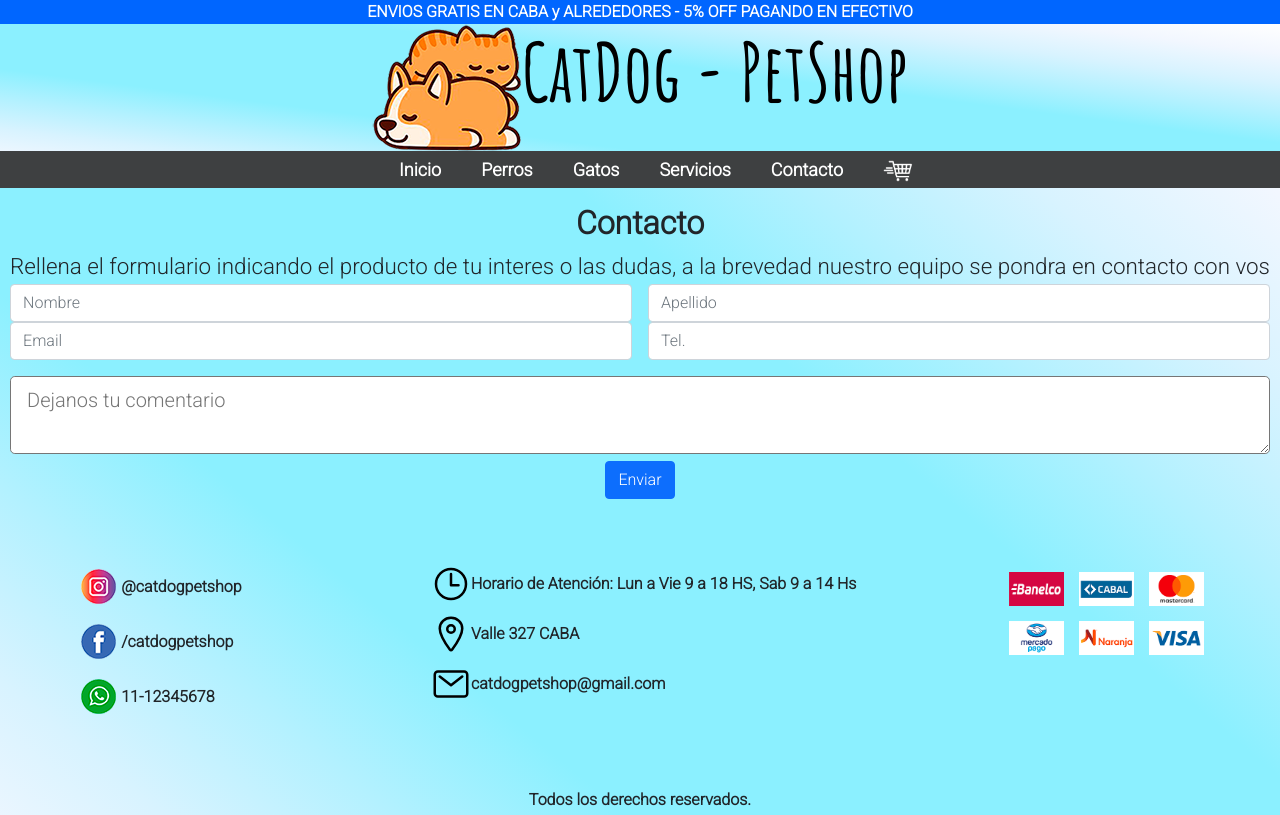
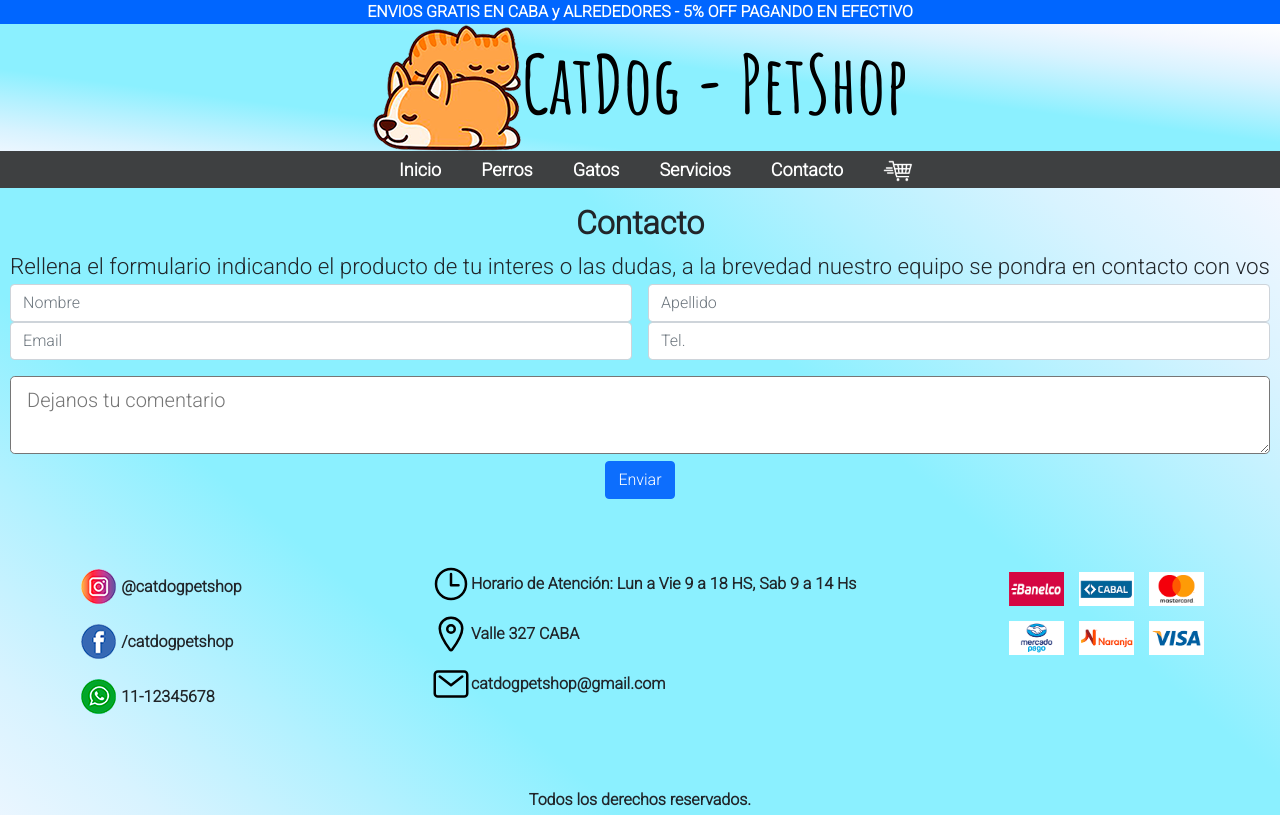
Before and after one commit to lucasnicolasi/proyectohtml, a website: page paginas/contacto.html in a window 1280 px wide. Shown: the top 815 px of the page. Drawn offline with nearby package versions, Linux system fonts and the light colour scheme; grey boxes are pictures that could not be loaded.

Commit message:
4ta entrega

```diff
--- a/paginas/contacto.html
+++ b/paginas/contacto.html
@@ -68,7 +68,9 @@
                         <img src="../multimedia/imagenes/imagenesInicio/catdoglogo.png" class="catdogLogo" alt="logo">
                     </a>
                 </div>
-                <h1 class="tituloPrincipal">CatDog - PetShop</h1>
+                <div class="h1Container">
+                    <h1 class="tituloPrincipal">CatDog - PetShop</h1>
+                </div>
             </div>
             <ul class="links">
                 <li class="listado">
```
Also changed, not shown: paginas/carrito.html (+3 -1 lines), paginas/gatos.html (+3 -1 lines), paginas/perros.html (+3 -1 lines), paginas/servicios.html (+3 -1 lines).
